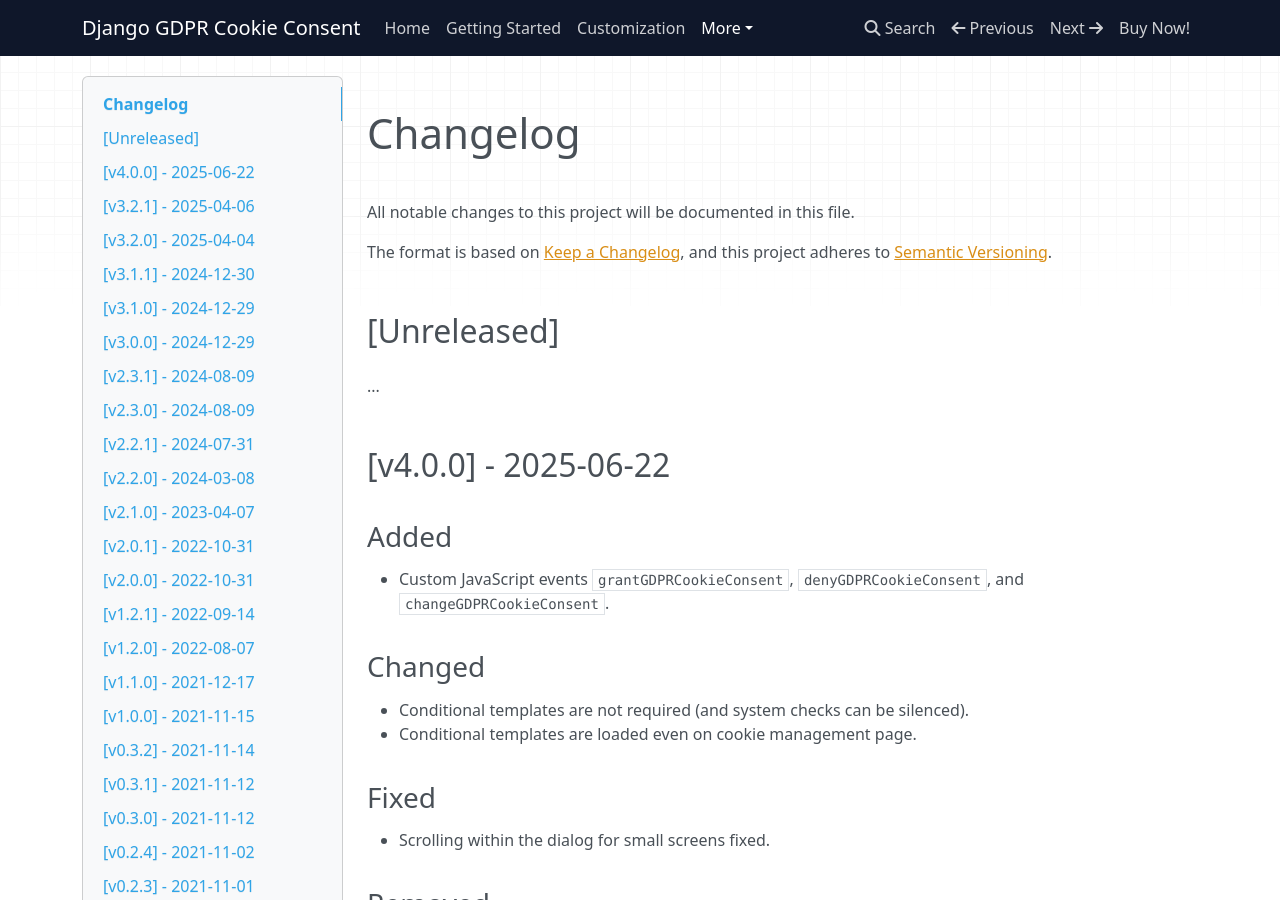
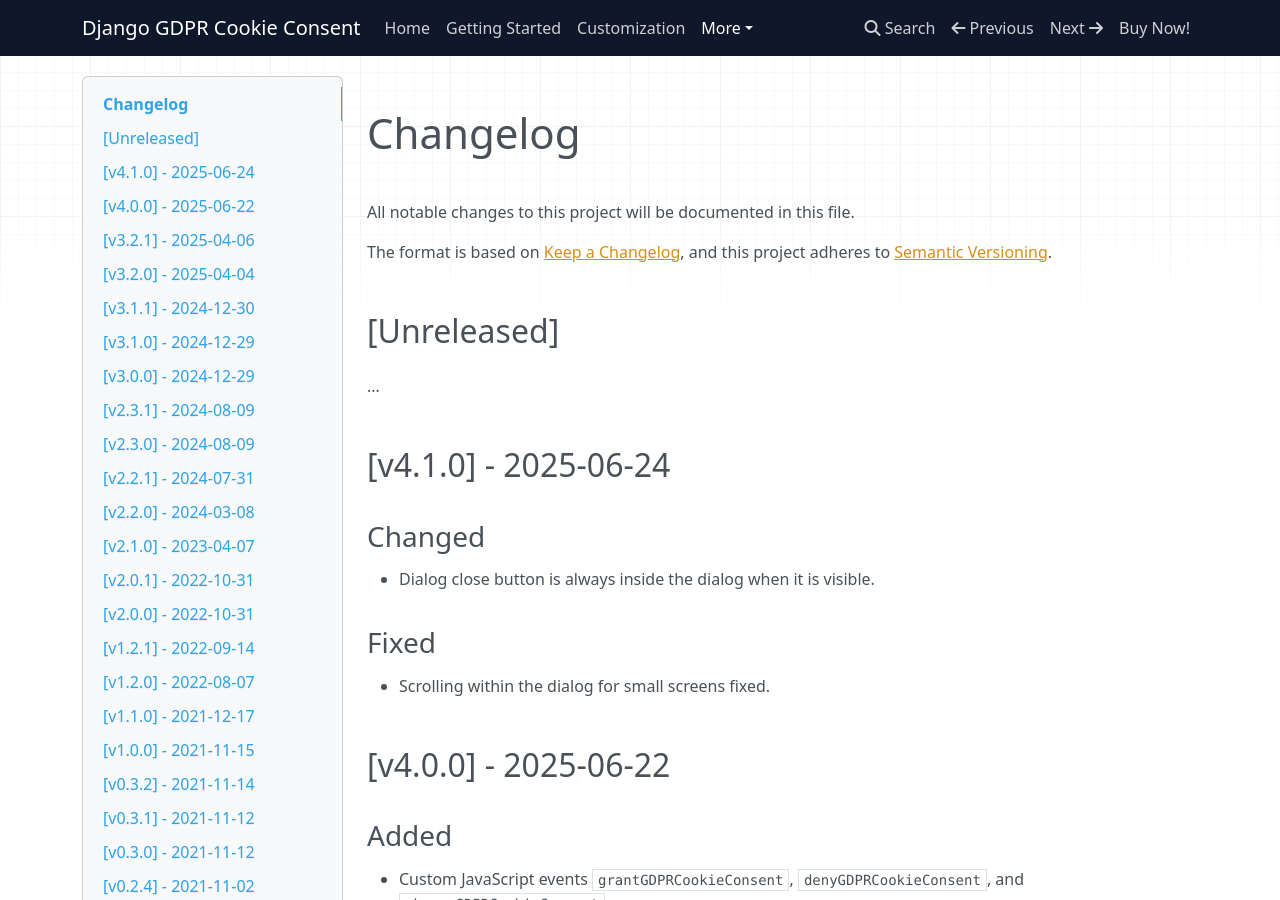
Before and after one commit to websightful/django-gdpr-cookie-consent-docs, an MkDocs documentation site: the page built from src/changelog.md, in a window 1280 px wide and 900 px high. Built offline with MkDocs 1.6.1, drawn with Linux system fonts in a browser that asks for light colours; nearby versions of some CDN libraries.

Commit message:
✨ v4.1.0

````diff
--- a/docs/getting-started/index.html
+++ b/docs/getting-started/index.html
@@ -124,13 +124,13 @@
 <p>Create a directory <code>private_wheels/</code> in your project's repository and add the wheel file of the app there.</p>
 <p>Link to this file in your <code>requirements.txt</code>:</p>
 <pre><code>Django==5.2
-file:./private_wheels/django_gdpr_cookie_consent-4.0.0-py2.py3-none-any.whl
+file:./private_wheels/django_gdpr_cookie_consent-4.1.0-py2.py3-none-any.whl
 </code></pre>
 <p>Install the pip requirements from the <code>requirements.txt</code> file into your project's virtual environment:</p>
 <pre><code class="language-shell">(venv)$ pip install -r requirements.txt
 </code></pre>
 <p>Alternatively to start quickly, install the wheel file into your Django project's virtual environment right from the shell:</p>
-<pre><code class="language-shell">(venv)$ pip install /path/to/django_gdpr_cookie_consent-4.0.0-py2.py3-none-any.whl
+<pre><code class="language-shell">(venv)$ pip install /path/to/django_gdpr_cookie_consent-4.1.0-py2.py3-none-any.whl
 </code></pre>
 <h3 id="2-add-the-app-to-installed_apps-of-your-project-settings">2. Add the app to INSTALLED_APPS of your project settings</h3>
 <pre><code class="language-python">INSTALLED_APPS = [
@@ -191,7 +191,7 @@
 &lt;/script&gt;
 </code></pre>
 <p><strong>Manage the scripts that create your strictly necessary cookies separately, unrelated to the Django GDPR Cookie Consent app.</strong></p>
-<p>Note: Since version 4.0.0, using conditional templates is optional. You can instead rely on the provided context processor or special JavaScript to check which cookie categories are active and control rendering accordingly.</p>
+<p>Note: Since version 4.1.0, using conditional templates is optional. You can instead rely on the provided context processor or special JavaScript to check which cookie categories are active and control rendering accordingly.</p>
 <h3 id="7-add-event-handlers-if-you-need-to-track-cookie-consent-changes">7. Add event handlers if you need to track cookie consent changes</h3>
 <p>In your base template, include a JavaScript code that handles tracking of cookie consent preference changes:</p>
 <pre><code class="language-javascript">document.addEventListener('grantGDPRCookieConsent', (e) =&gt; {
--- a/docs/index.html
+++ b/docs/index.html
@@ -196,7 +196,7 @@
 </tr>
 <tr>
 <td>Latest package version</td>
-<td>4.0.0</td>
+<td>4.1.0</td>
 </tr>
 </tbody>
 </table>
@@ -328,5 +328,5 @@
 
 <!--
 MkDocs version : 1.6.1
-Build Date UTC : 2025-06-22 22:46:42.333620+00:00
+Build Date UTC : 2025-06-24 01:18:03.057381+00:00
 -->
--- a/src/changelog.md
+++ b/src/changelog.md
@@ -9,6 +9,17 @@
 [Unreleased]
 ------------
 ...
+
+[v4.1.0] - 2025-06-24
+------------------
+
+### Changed
+
+- Dialog close button is always inside the dialog when it is visible.
+
+### Fixed
+
+- Scrolling within the dialog for small screens fixed.
 
 [v4.0.0] - 2025-06-22
 ------------------
--- a/src/getting-started.md
+++ b/src/getting-started.md
@@ -12,7 +12,7 @@
 
 ```
 Django==5.2
-file:./private_wheels/django_gdpr_cookie_consent-4.0.0-py2.py3-none-any.whl
+file:./private_wheels/django_gdpr_cookie_consent-4.1.0-py2.py3-none-any.whl
 ```
 
 Install the pip requirements from the `requirements.txt` file into your project's virtual environment:
@@ -24,7 +24,7 @@
 Alternatively to start quickly, install the wheel file into your Django project's virtual environment right from the shell:
 
 ```shell
-(venv)$ pip install /path/to/django_gdpr_cookie_consent-4.0.0-py2.py3-none-any.whl
+(venv)$ pip install /path/to/django_gdpr_cookie_consent-4.1.0-py2.py3-none-any.whl
 ```
 
 
@@ -118,7 +118,7 @@
 
 **Manage the scripts that create your strictly necessary cookies separately, unrelated to the Django GDPR Cookie Consent app.**
 
-Note: Since version 4.0.0, using conditional templates is optional. You can instead rely on the provided context processor or special JavaScript to check which cookie categories are active and control rendering accordingly.
+Note: Since version 4.1.0, using conditional templates is optional. You can instead rely on the provided context processor or special JavaScript to check which cookie categories are active and control rendering accordingly.
 
 ### 7. Add event handlers if you need to track cookie consent changes
 
````
Also changed, not shown: docs/changelog/index.html (+34 -21 lines), docs/sitemap.xml (+7 -7 lines), src/index.md (+1 -1 lines), docs/search/search_index.json, 1 other file.
